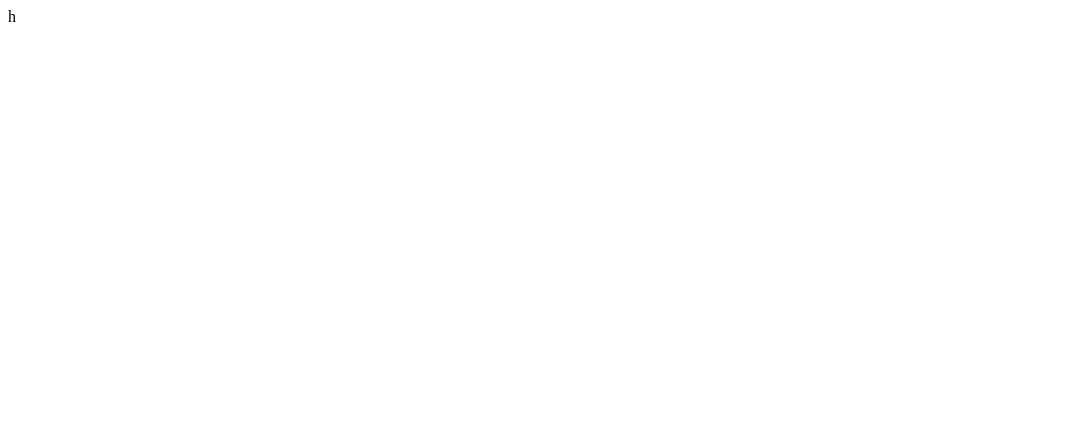
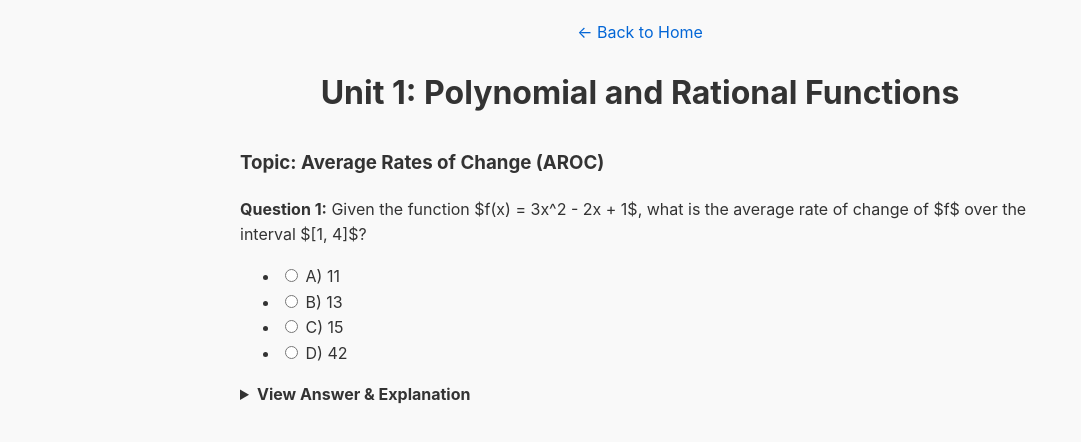
Before and after one commit to mrtrafficone/ap-precalc-practice, a plain HTML site: page units/unit1.html in a window 1280 px wide. Shown: the whole page, without its empty margins (0-1081 px from the left). Drawn offline with Linux system fonts and the light colour scheme.

Commit message:
Update unit1.html

```diff
--- a/units/unit1.html
+++ b/units/unit1.html
@@ -1 +1,35 @@
-h
+<!DOCTYPE html>
+<html lang="en">
+<head>
+    <meta charset="UTF-8">
+    <meta name="viewport" content="width=device-width, initial-scale=1.0">
+    <title>Unit 1 Practice - AP Precalculus</title>
+    <link rel="stylesheet" href="../style.css">
+</head>
+<body>
+    <header>
+        <a href="../index.html">&larr; Back to Home</a>
+        <h1>Unit 1: Polynomial and Rational Functions</h1>
+    </header>
+
+    <main>
+        <section id="aroc">
+            <h3>Topic: Average Rates of Change (AROC)</h3>
+            <div class="question-box">
+                <p><strong>Question 1:</strong> Given the function $f(x) = 3x^2 - 2x + 1$, what is the average rate of change of $f$ over the interval $[1, 4]$?</p>
+                <ul>
+                    <label><li><input type="radio" name="q1" value="a"> A) 11</li></label>
+                    <label><li><input type="radio" name="q1" value="b"> B) 13</li></label>
+                    <label><li><input type="radio" name="q1" value="c"> C) 15</li></label>
+                    <label><li><input type="radio" name="q1" value="d"> D) 42</li></label>
+                </ul>
+                <details>
+                    <summary><strong>View Answer & Explanation</strong></summary>
+                    <p><strong>Correct Answer: B) 13</strong></p>
+                    <p><em>Explanation:</em> Calculate $f(1) = 3(1)^2 - 2(1) + 1 = 2$ and $f(4) = 3(4)^2 - 2(4) + 1 = 41$. Use the AROC formula $\frac{f(4) - f(1)}{4 - 1} = \frac{41 - 2}{3} = \frac{39}{3} = 13$.</p>
+                </details>
+            </div>
+        </section>
+    </main>
+</body>
+</html>
```
